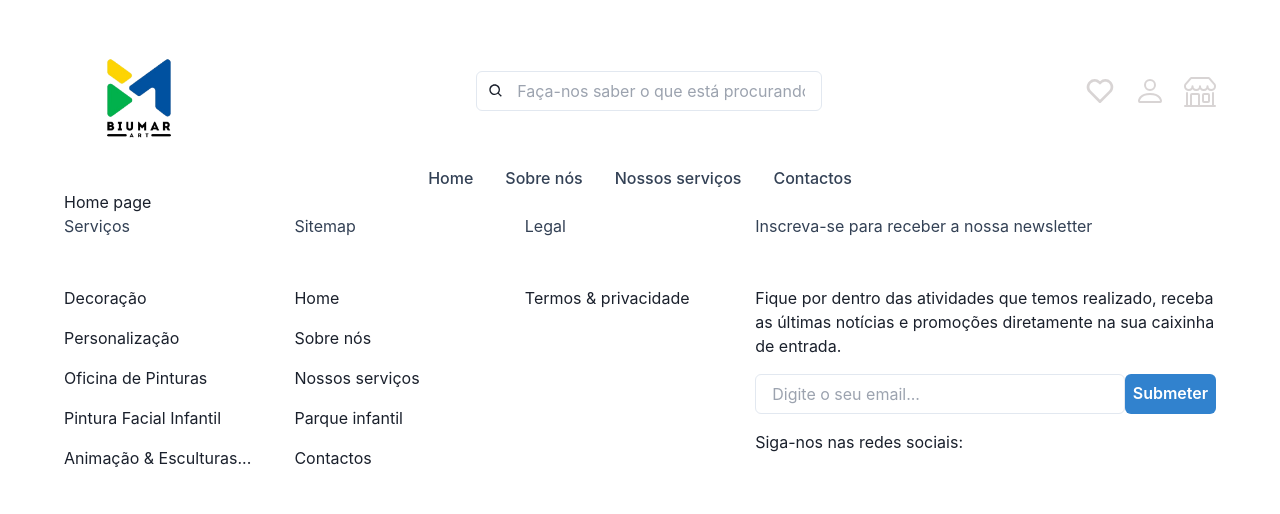
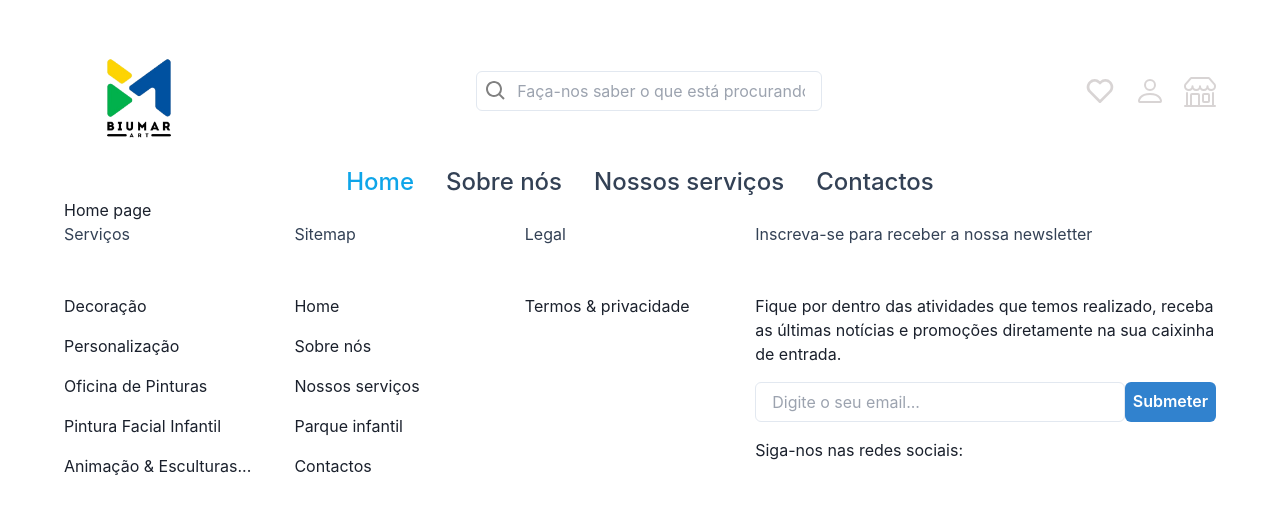
Before and after one commit to Aristidescosta/biumar-art, a React (Vite) app: page / in a window 1280 px wide. Shown: the top 514 px of the page. Built offline with nearby package versions, Linux system fonts and the light colour scheme.

Commit message:
refactor: implementando animações no header

```diff
--- a/src/shared/layouts/BaseLayoutPage/BaseLayoutHeader.tsx
+++ b/src/shared/layouts/BaseLayoutPage/BaseLayoutHeader.tsx
@@ -3,25 +3,23 @@ import { PATH_ROUTES } from '@/shared/utils/constants';
 
 import { BsPerson, BsShop } from 'react-icons/bs';
 import { BiHeart, BiSearch } from 'react-icons/bi';
-import { Link } from 'react-router-dom';
+import { Link, useLocation } from 'react-router-dom';
 import React from 'react';
 
 export const BaseLayoutHeader: React.FC = () => {
+  const location = useLocation();
+
   return (
     <Box>
       <Flex w={'full'} className="items-center justify-between">
-        <Image src="logo.png" boxSize={'150px'} alt="Logo da Biumar Art" />
-        {/* <Input
-          bgColor={'#aca4a478'}
-          color={'#eee'}
-          placeholder="Faça-nos saber o que está procurando..."
-          w={'30%'}
-        /> */}
+        <Link to={'/'}>
+          <Image src="logo.png" boxSize={'150px'} alt="Logo da Biumar Art" />
+        </Link>
         <InputGroup w={'30%'}>
           <InputLeftElement pointerEvents="none">
-            <BiSearch color="gray.300" />
+            <BiSearch color="gray" size={24} />
           </InputLeftElement>
-          <Input type="tel" placeholder="Faça-nos saber o que está procurando..." />
+          <Input type="tel" color="gray" placeholder="Faça-nos saber o que está procurando..." />
         </InputGroup>
 
         <Flex className="items-center justify-center " gap={18}>
@@ -32,7 +30,17 @@ export const BaseLayoutHeader: React.FC = () => {
       </Flex>
       <Flex className="items-center justify-center" fontWeight={500} gap={8}>
         {PATH_ROUTES.map((route) => (
-          <Link className="text-slate-700 dark:text-slate-500" to={route.path} key={route.path}>
+          <Link
+            className={`${
+              location.pathname === route.path
+                ? 'text-sky-500'
+                : 'text-slate-700 dark:text-slate-500'
+            }
+                text-2xl hover:text-sky-500 transition hover:animate-bounce duration-700
+                `}
+            to={route.path}
+            key={route.path}
+          >
             {route.label}
           </Link>
         ))}
```
